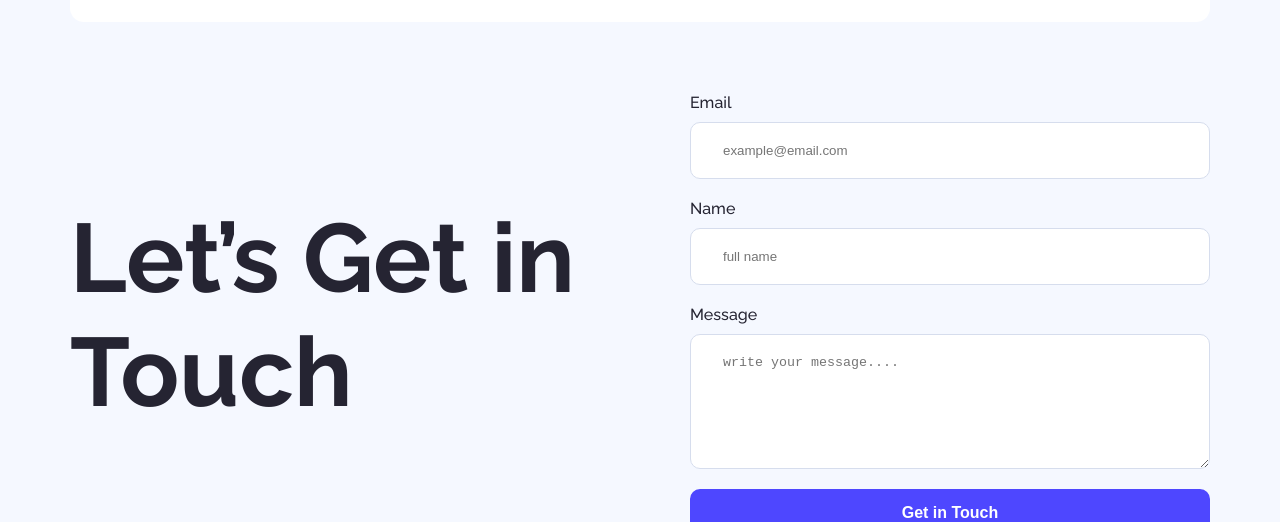
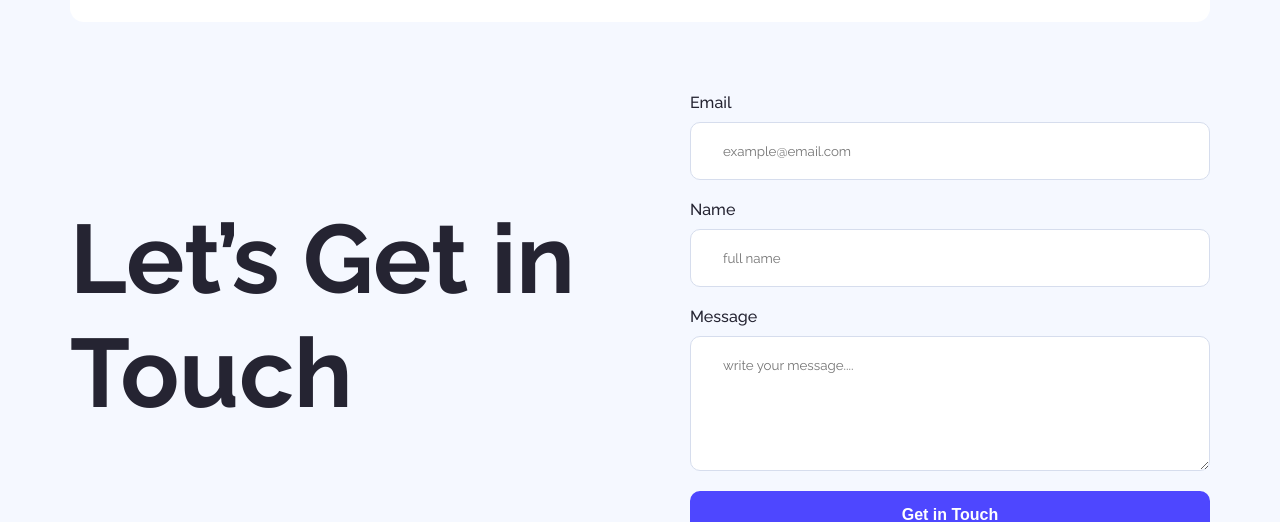
Before and after one commit to LitanMolla/phas01, a plain HTML site: page index.html in a window 1280 px wide. Shown: the part 2840-3362 px from the top of the page. Drawn offline with Linux system fonts and the light colour scheme.

Commit message:
textarea font added

```diff
--- a/css/style.css
+++ b/css/style.css
@@ -210,6 +210,7 @@ input,textarea{
     border-radius: 10px;
     border: 1px solid #D6DDED;
     margin-bottom: 20px;
+    font-family: "Raleway", sans-serif;
 }
 textarea{
     height: 135px;
```
